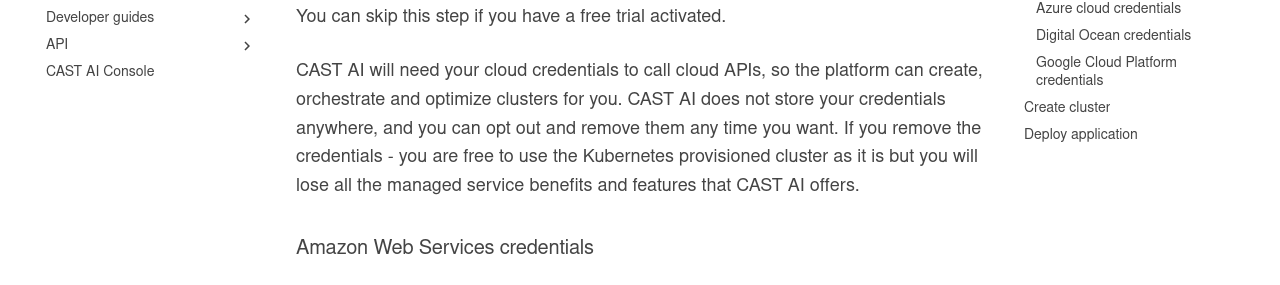
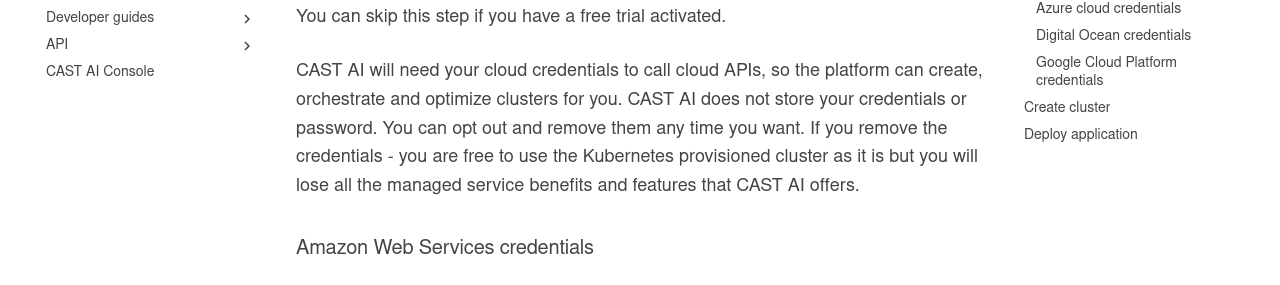
Before and after one commit to castai/docs, an MkDocs documentation site: the page built from docs/getting-started.md, in a window 1280 px wide and 900 px high, scrolled down 373 px. Shown: the part 197-482 px from the top of the window. Built offline with MkDocs 1.6.1 and Material for MkDocs 9.7.7, drawn with Linux system fonts in a browser that asks for light colours; some web fonts are replaced.

Commit message:
Update getting-started.md

```diff
--- a/docs/getting-started.md
+++ b/docs/getting-started.md
@@ -15,7 +15,7 @@
 
 You can skip this step if you have a free trial activated.
 
-CAST AI will need your cloud credentials to call cloud APIs, so the platform can create, orchestrate and optimize clusters for you. CAST AI does not store your credentials anywhere, and you can opt out and remove them any time you want. If you remove the credentials - you are free to use the Kubernetes provisioned cluster as it is but you will lose all the managed service benefits and features that CAST AI offers.
+CAST AI will need your cloud credentials to call cloud APIs, so the platform can create, orchestrate and optimize clusters for you. CAST AI does not store your credentials or password. You can opt out and remove them any time you want. If you remove the credentials - you are free to use the Kubernetes provisioned cluster as it is but you will lose all the managed service benefits and features that CAST AI offers.
 
 ### Amazon Web Services credentials
 
```
